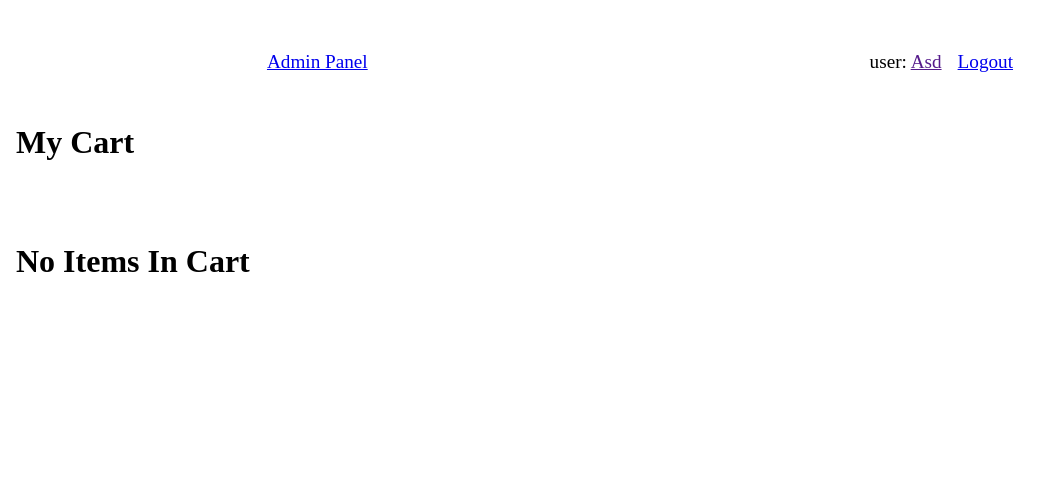
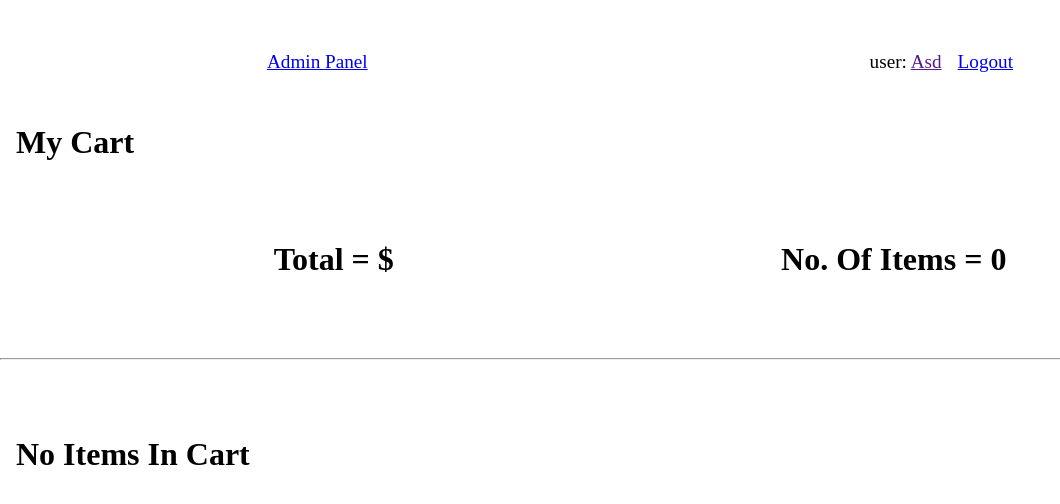
Before and after one commit to MohsinKhanAptech/online-shopping-cart, a PHP site: page /cart.php in a window 1280 px wide. Shown: the top 504 px of the page, without its empty margins (0-1060 px from the left). Run offline with PHP 8.4, Linux system fonts and the light colour scheme; a user stored in the database is signed in; data that the repository does not hold is empty.

Commit message:
cart page improvements

```diff
--- a/cart.php
+++ b/cart.php
@@ -16,7 +16,16 @@
     <h1>my cart</h1>
     <?php
     $select_cart = mysqli_query($connect, "SELECT * FROM `cart_items` WHERE `customer_id` = {$_SESSION["user_id"]}");
-    if (mysqli_num_rows($select_cart) > 0) {
+    $select_cart_num = mysqli_num_rows($select_cart);
+    $cart_total_sum = mysqli_fetch_assoc(mysqli_query($connect, "SELECT SUM(cart_total) AS sum FROM `cart_items` WHERE `customer_id` = {$_SESSION["user_id"]}")); ?>
+
+    <div class="card flex flex-space-around">
+        <h1>total = $<?php echo $cart_total_sum["sum"]; ?></h1>
+        <h1>No. of items = <?php echo $select_cart_num; ?></h1>
+    </div>
+    <hr><br>
+
+    <?php if ($select_cart_num > 0) {
         while ($cart_items = mysqli_fetch_assoc($select_cart)) {
             $select_cart_items = mysqli_query($connect, "SELECT * FROM `products` WHERE `product_id` = {$cart_items["product_id"]}");
             $product = mysqli_fetch_assoc($select_cart_items) ?>
--- a/style.css
+++ b/style.css
@@ -14,10 +14,12 @@
 	margin: 2rem 1rem;
 }
 
+.flex-space-around,
 nav {
 	justify-content: space-around;
 }
 
+.flex,
 nav,
 ul {
 	display: flex;
@@ -41,7 +43,7 @@
 }
 
 .card {
-	margin: 0 5rem;
+	margin: 3rem 5rem;
 }
 
 .imageContainer {
```
